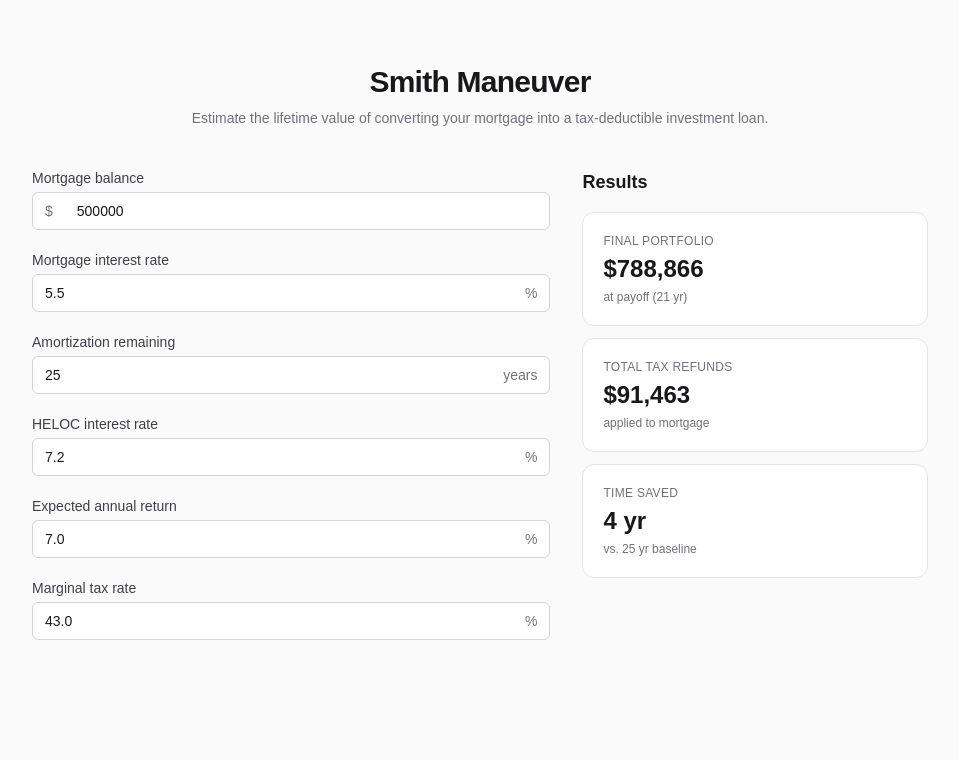
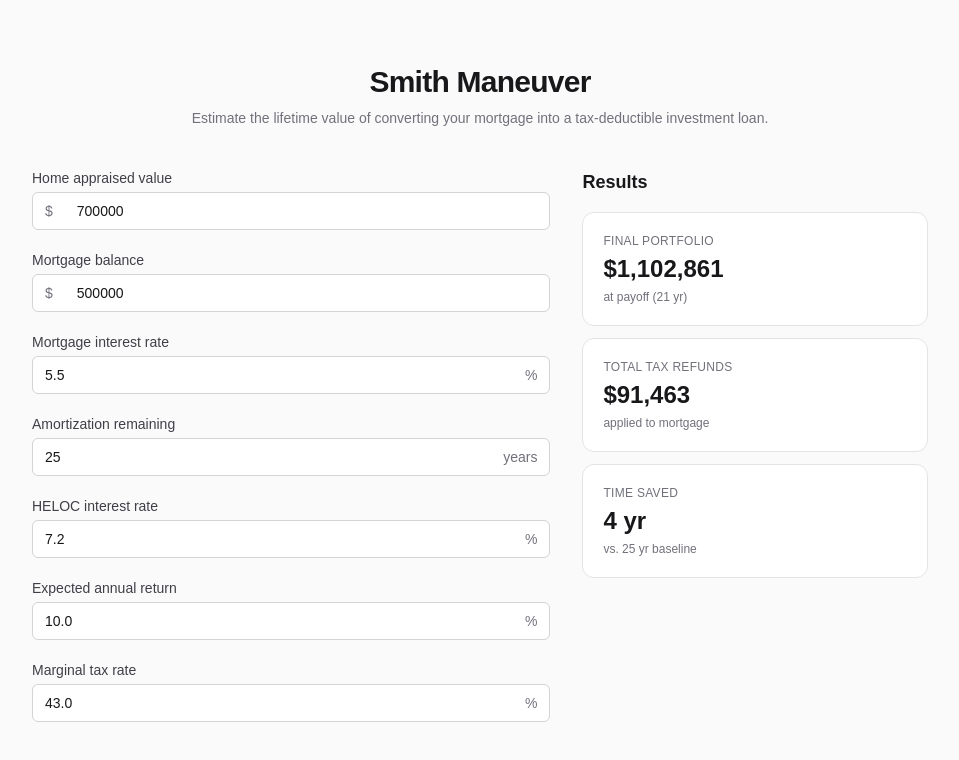
Before and after one commit to myarask/smith-maneuver, a Next.js app: page / in a window 1280 px wide. Shown: the top 760 px of the page, without its empty margins (160-1119 px from the left). Built offline with nearby package versions, Linux system fonts and the light colour scheme.

Commit message:
feat: add home value field to calculator form and update investment return default

```diff
--- a/src/app/page.tsx
+++ b/src/app/page.tsx
@@ -3,9 +3,13 @@
 import { useState, useMemo } from "react";
 import CalculatorForm from "@/components/CalculatorForm";
 import ResultsSummary from "@/components/ResultsSummary";
-import { calculateSmithManeuver, SmithManeuverInputs } from "@/lib/smith-maneuver";
+import {
+  calculateSmithManeuver,
+  SmithManeuverInputs,
+} from "@/lib/smith-maneuver";
 
 export type FormState = {
+  homeValue: string;
   mortgageBalance: string;
   mortgageRate: string;
   amortizationYears: string;
@@ -15,11 +19,12 @@ export type FormState = {
 };
 
 const DEFAULTS: FormState = {
+  homeValue: "700000",
   mortgageBalance: "500000",
   mortgageRate: "5.5",
   amortizationYears: "25",
   helocRate: "7.2",
-  investmentReturn: "7.0",
+  investmentReturn: "10.0",
   marginalTaxRate: "43.0",
 };
 
@@ -32,17 +37,35 @@ function parseForm(form: FormState): SmithManeuverInputs | null {
   const marginalTaxRate = parseFloat(form.marginalTaxRate) / 100;
 
   if (
-    isNaN(mortgageBalance) || mortgageBalance <= 0 ||
-    isNaN(mortgageRate) || mortgageRate <= 0 || mortgageRate >= 1 ||
-    isNaN(amortizationYears) || amortizationYears < 1 || amortizationYears > 30 ||
-    isNaN(helocRate) || helocRate <= 0 || helocRate >= 1 ||
-    isNaN(investmentReturn) || investmentReturn <= 0 || investmentReturn >= 1 ||
-    isNaN(marginalTaxRate) || marginalTaxRate <= 0 || marginalTaxRate >= 1
+    isNaN(mortgageBalance) ||
+    mortgageBalance <= 0 ||
+    isNaN(mortgageRate) ||
+    mortgageRate <= 0 ||
+    mortgageRate >= 1 ||
+    isNaN(amortizationYears) ||
+    amortizationYears < 1 ||
+    amortizationYears > 30 ||
+    isNaN(helocRate) ||
+    helocRate <= 0 ||
+    helocRate >= 1 ||
+    isNaN(investmentReturn) ||
+    investmentReturn <= 0 ||
+    investmentReturn >= 1 ||
+    isNaN(marginalTaxRate) ||
+    marginalTaxRate <= 0 ||
+    marginalTaxRate >= 1
   ) {
     return null;
   }
 
-  return { mortgageBalance, mortgageRate, amortizationYears, helocRate, investmentReturn, marginalTaxRate };
+  return {
+    mortgageBalance,
+    mortgageRate,
+    amortizationYears,
+    helocRate,
+    investmentReturn,
+    marginalTaxRate,
+  };
 }
 
 export default function Home() {
@@ -64,7 +87,8 @@ export default function Home() {
           Smith Maneuver
         </h1>
         <p className="text-sm text-zinc-500 dark:text-zinc-400">
-          Estimate the lifetime value of converting your mortgage into a tax-deductible investment loan.
+          Estimate the lifetime value of converting your mortgage into a
+          tax-deductible investment loan.
         </p>
       </div>
       <div className="grid grid-cols-1 md:grid-cols-[3fr_2fr] gap-8 w-full max-w-4xl items-start">
--- a/src/components/CalculatorForm.tsx
+++ b/src/components/CalculatorForm.tsx
@@ -14,13 +14,19 @@ export default function CalculatorForm({ form, onChange }: Props) {
     prefix?: string,
     suffix?: string,
     placeholder?: string,
-    step = "0.01"
+    step = "0.01",
   ) {
     return (
       <div className="flex flex-col gap-1">
-        <label className="text-sm font-medium text-zinc-700 dark:text-zinc-300">{label}</label>
+        <label className="text-sm font-medium text-zinc-700 dark:text-zinc-300">
+          {label}
+        </label>
         <div className="flex items-center rounded-md border border-zinc-300 dark:border-zinc-700 bg-white dark:bg-zinc-900 focus-within:ring-2 focus-within:ring-zinc-500">
-          {prefix && <span className="px-3 text-zinc-500 text-sm select-none">{prefix}</span>}
+          {prefix && (
+            <span className="px-3 text-zinc-500 text-sm select-none">
+              {prefix}
+            </span>
+          )}
           <input
             type="number"
             step={step}
@@ -30,7 +36,11 @@ export default function CalculatorForm({ form, onChange }: Props) {
             onChange={(e) => onChange(key, e.target.value)}
             className="flex-1 py-2 px-3 bg-transparent text-zinc-900 dark:text-zinc-50 outline-none text-sm"
           />
-          {suffix && <span className="px-3 text-zinc-500 text-sm select-none">{suffix}</span>}
+          {suffix && (
+            <span className="px-3 text-zinc-500 text-sm select-none">
+              {suffix}
+            </span>
+          )}
         </div>
       </div>
     );
@@ -38,11 +48,39 @@ export default function CalculatorForm({ form, onChange }: Props) {
 
   return (
     <div className="flex flex-col gap-5">
-      {field("mortgageBalance", "Mortgage balance", "$", undefined, "500000", "1")}
+      {field(
+        "homeValue",
+        "Home appraised value",
+        "$",
+        undefined,
+        "700000",
+        "1",
+      )}
+      {field(
+        "mortgageBalance",
+        "Mortgage balance",
+        "$",
+        undefined,
+        "500000",
+        "1",
+      )}
       {field("mortgageRate", "Mortgage interest rate", undefined, "%", "5.5")}
-      {field("amortizationYears", "Amortization remaining", undefined, "years", "25", "1")}
+      {field(
+        "amortizationYears",
+        "Amortization remaining",
+        undefined,
+        "years",
+        "25",
+        "1",
+      )}
       {field("helocRate", "HELOC interest rate", undefined, "%", "7.2")}
-      {field("investmentReturn", "Expected annual return", undefined, "%", "7.0")}
+      {field(
+        "investmentReturn",
+        "Expected annual return",
+        undefined,
+        "%",
+        "10.0",
+      )}
       {field("marginalTaxRate", "Marginal tax rate", undefined, "%", "43.0")}
     </div>
   );
```
